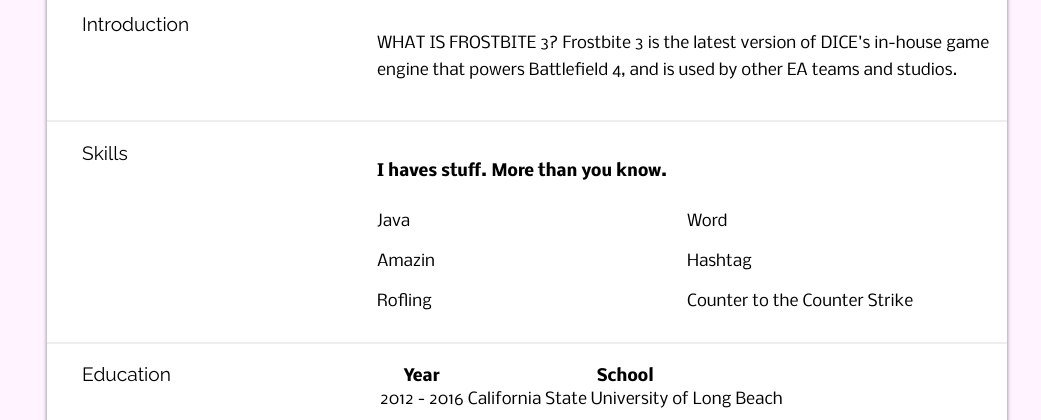
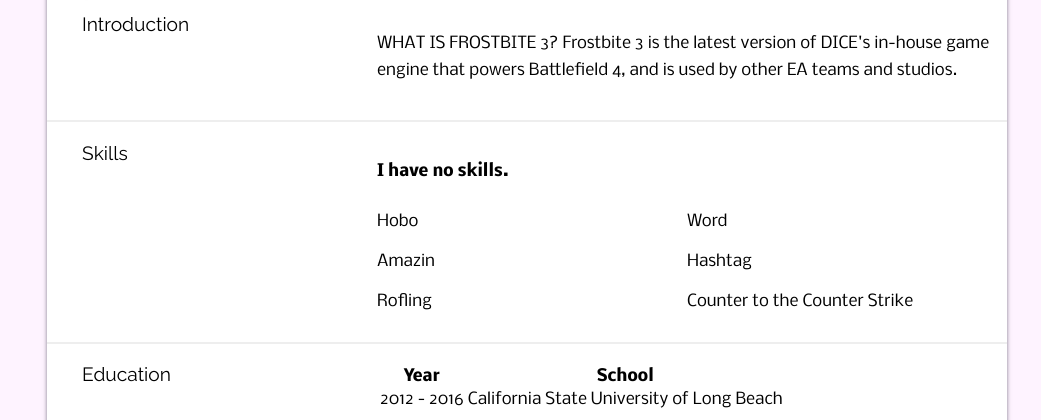
Before and after one commit to joe564338/Ultra_Repository, a plain HTML site: page index.html in a window 1280 px wide. Shown: the part 380-800 px from the top of the page, without its empty margins (113-1154 px from the left). Drawn offline with Linux system fonts and the light colour scheme.

Commit message:
trolled Joe

```diff
--- a/index.html
+++ b/index.html
@@ -53,10 +53,10 @@
 				</div>
 				<div class="grid_8">
 					<p><strong>
-					I haves stuff. More than you know.
+					I have no skills.
 					</p></strong>
 					<ul class="skills">
-						<li>Java</li>
+						<li>Hobo</li>
 						<li>Word</li>
 						<li>Amazin</li>
 						<li>Hashtag</li>
```
